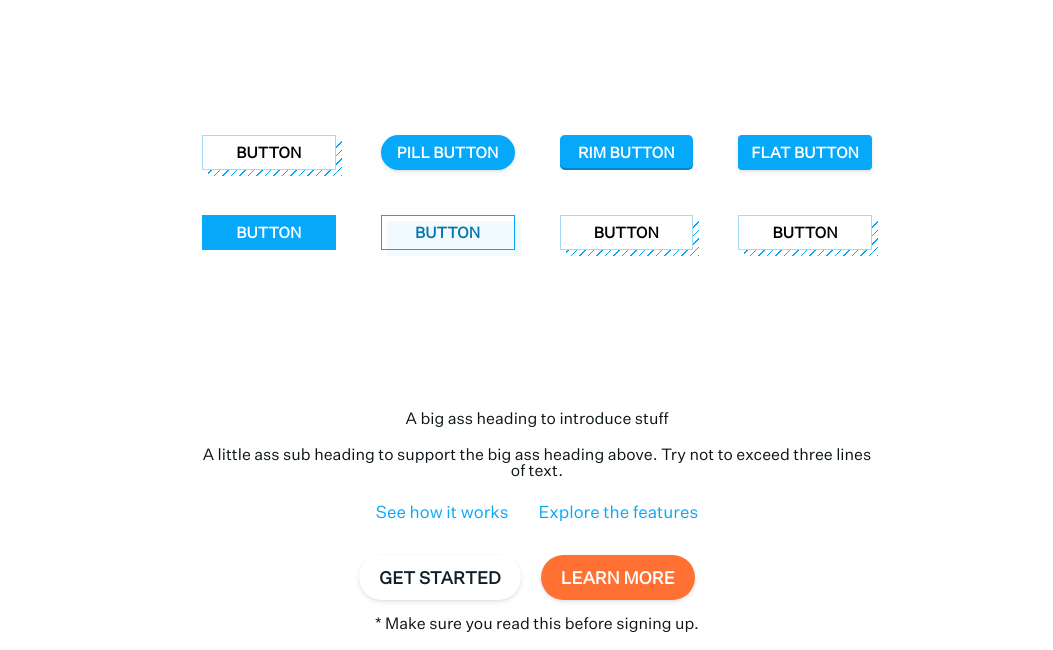
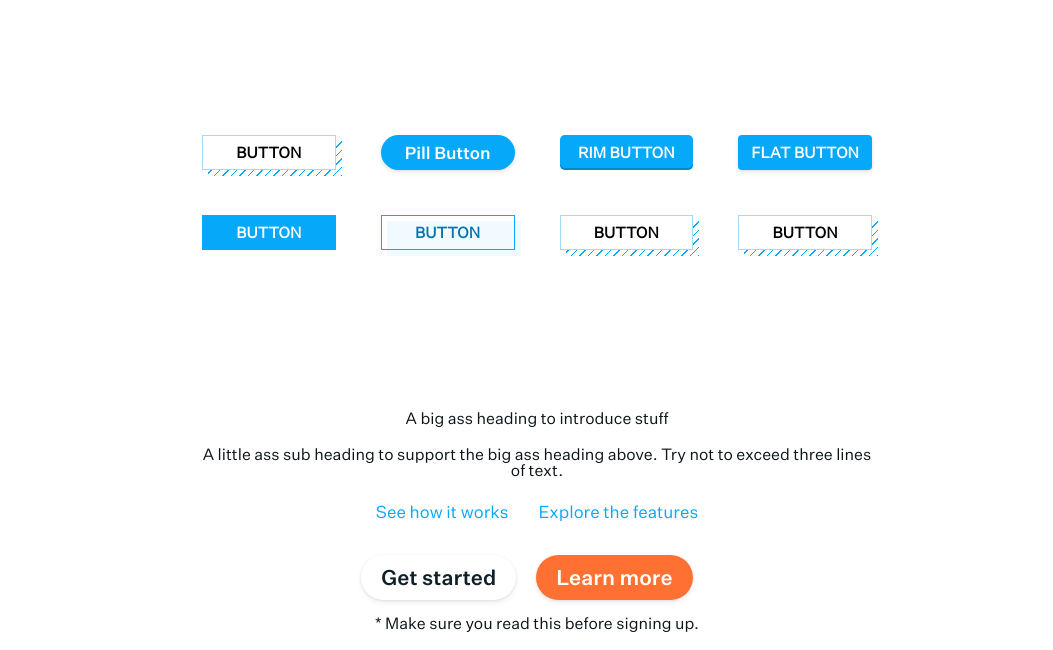
Before and after one commit to alobato/modulz-styled, a React (Create React App) app: page / in a window 1280 px wide. Shown: the part 1300-1950 px from the top of the page, without its empty margins (103-1156 px from the left). Built offline with nearby package versions, Linux system fonts and the light colour scheme.

Commit message:
Minor updates to Button component

```diff
--- a/src/buttons/PillButton.js
+++ b/src/buttons/PillButton.js
@@ -12,11 +12,9 @@
   text-decoration: none;
   cursor: pointer;
   white-space: nowrap;
-  text-transform: uppercase;
   border: none;
-  font-weight: 600;
+  font-family: "UntitledSans-Medium";
   outline: none;
-  letter-spacing: .15px;
   transition-property: all;
   transition-duration: .15s
   transition-timing-function: ease;
@@ -24,7 +22,7 @@
 
   border-radius: 9999px;
   color: ${theme.WHITE};
-  font-size: ${theme.FONTSIZE_300};
+  font-size: ${theme.FONTSIZE_400};
   height: ${theme.SPACING_600};
   min-width: ${theme.SPACING_600};
   line-height: ${theme.SPACING_600};
@@ -39,7 +37,7 @@
   }
 
   ${props => props.large && css`
-    font-size: ${theme.FONTSIZE_400};
+    font-size: ${theme.FONTSIZE_500};
     height: ${theme.SPACING_700};
     min-width: ${theme.SPACING_700};
     line-height: ${theme.SPACING_700};
```
